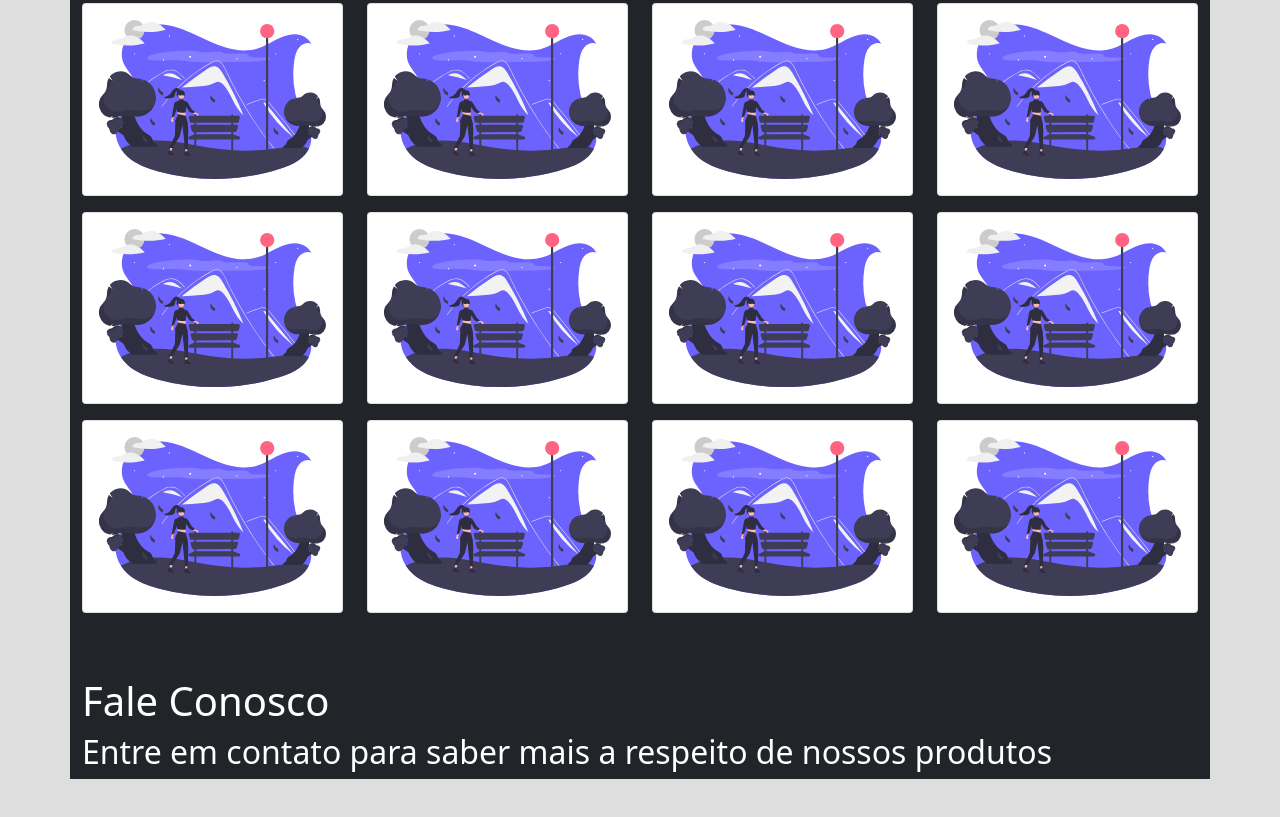
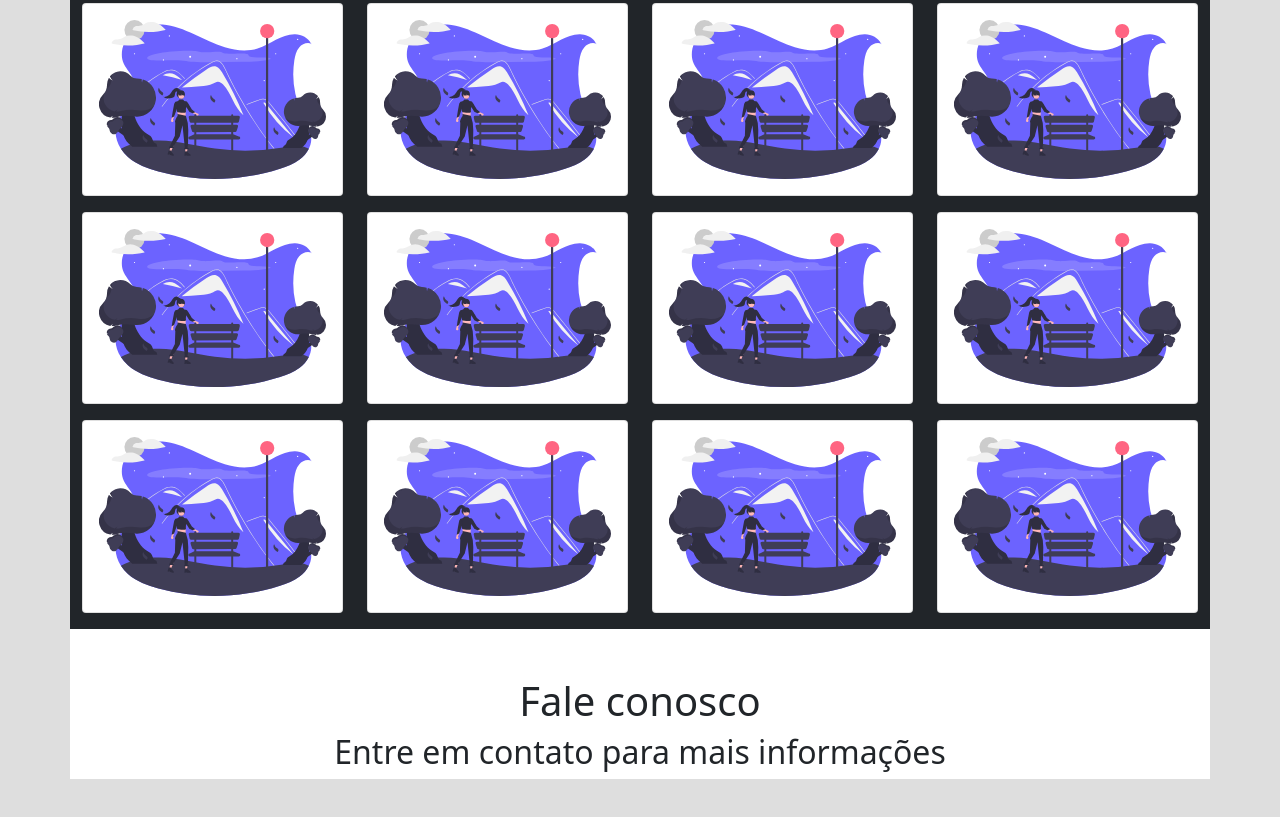
Before and after one commit to iwtrainingbr/site-front-11, a plain HTML site: page index.html in a window 1280 px wide. Shown: the part 3242-4059 px from the top of the page. Drawn offline with nearby package versions, Linux system fonts and the light colour scheme.

Commit message:
conserta a section contato

```diff
--- a/index.html
+++ b/index.html
@@ -247,10 +247,9 @@
         </figure>
       </div>
     </section>
-    <section class="row pt-5 bg-dark text-white">
-
-      <h1>Fale Conosco</h1>
-      <h2>Entre em contato para saber mais a respeito de nossos produtos</h2>
+    <section class="row pt-5 bg-white">
+      <h1 class="text-center">Fale conosco</h1>
+      <h2 class="text-center">Entre em contato para mais informações</h2>
 
     </section>
 
```
